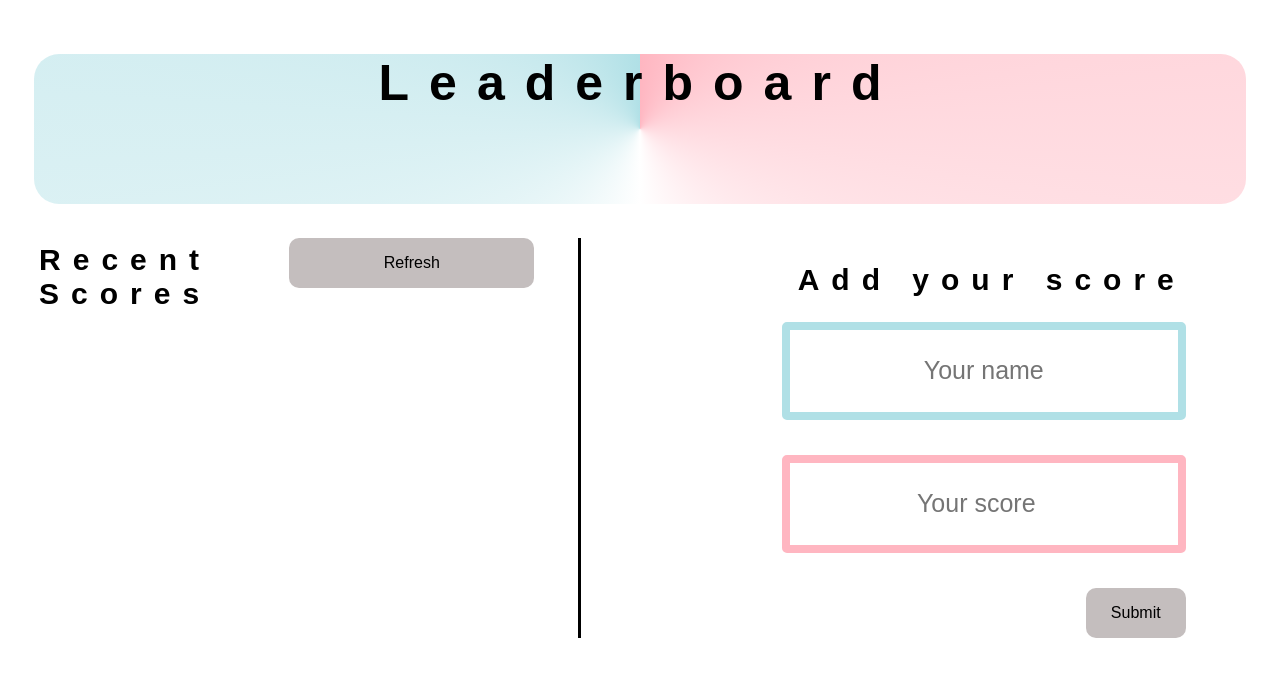
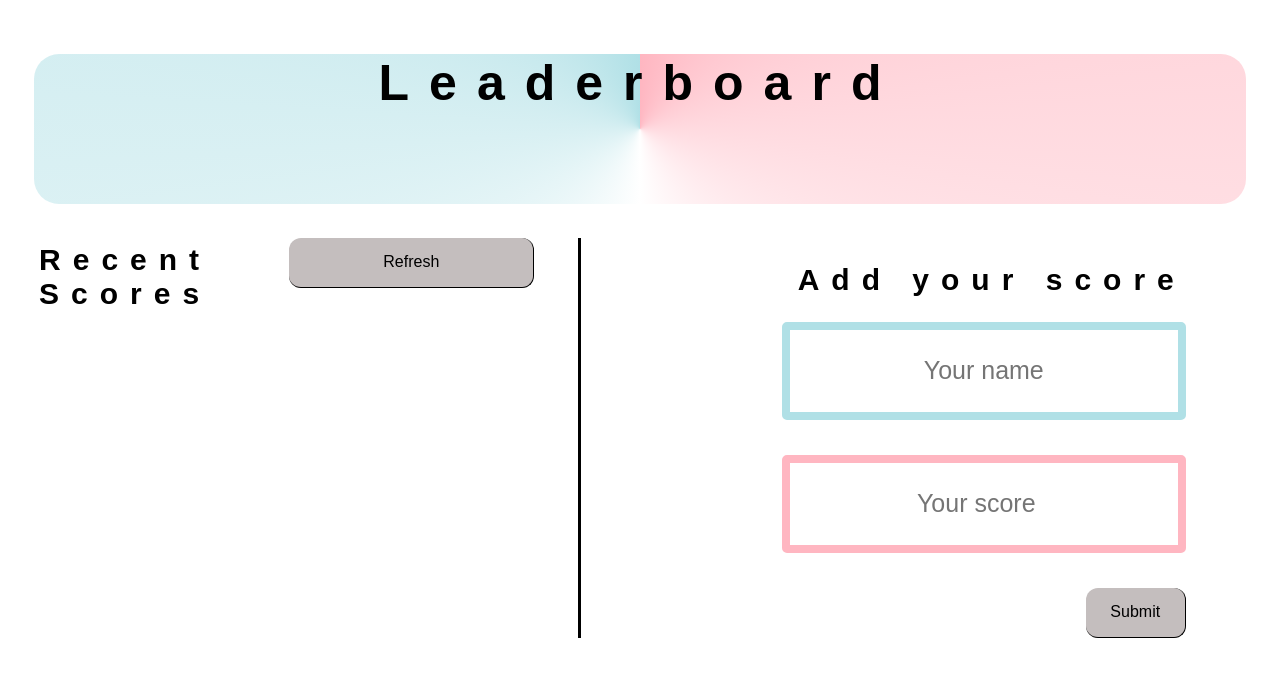
Before and after one commit to vangelif/Leaderboard, a website built with webpack: page src/index.html in a window 1280 px wide. Built offline with nearby package versions, Linux system fonts and the light colour scheme; no server answers.

Commit message:
adjust stylings

```diff
--- a/package.json
+++ b/package.json
@@ -12,6 +12,7 @@
   "keywords": [],
   "author": "",
   "license": "ISC",
+  "homepage": "https://vangelif.github.io/Leaderboard",
   "devDependencies": {
     "babel-eslint": "^10.1.0",
     "css-loader": "^6.7.3",
--- a/src/style.css
+++ b/src/style.css
@@ -30,10 +30,13 @@ button {
   width: 100px;
   height: 50px;
   font-size: 16px;
+  font-weight: 500;
   background-color: #c4bebe;
   border: none;
-  border-radius: 10px;
+  border-radius: 12px;
   cursor: pointer;
+  border-bottom: 1px solid black;
+  border-right: 1px solid black;
 }
 
 button:hover {
```
